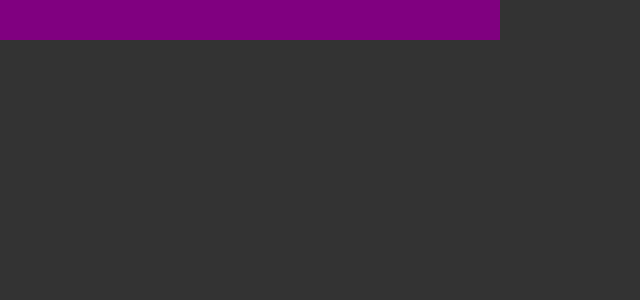
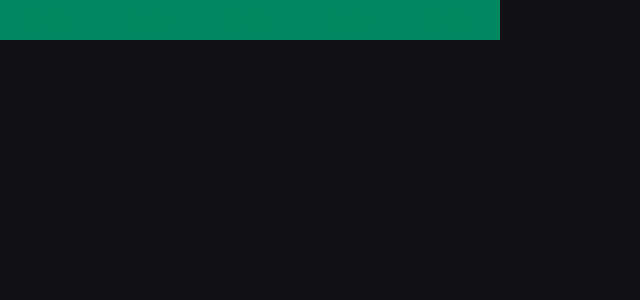
Before and after one commit to williamroger/ignite-reactjs-02-ignite-timer, a React (Vite) app: page / in a window 1280 px wide. Shown: the top 300 px of the page, without its empty margins (0-640 px from the left). Built offline with nearby package versions, Linux system fonts and the light colour scheme.

Commit message:
configurando cores e fontes da aplicação

```diff
--- a/index.html
+++ b/index.html
@@ -3,6 +3,12 @@
   <head>
     <meta charset="UTF-8" />
     <meta name="viewport" content="width=device-width, initial-scale=1.0" />
+    <link rel="preconnect" href="https://fonts.googleapis.com" />
+    <link rel="preconnect" href="https://fonts.gstatic.com" crossorigin />
+
+    <link href="https://fonts.googleapis.com/css2?family=Roboto+Mono:wght@700&family=Roboto:wght@400;700&display=swap"
+      rel="stylesheet" />
+
     <title>Ignite Timer</title>
   </head>
   <body>
--- a/src/components/Button.styles.ts
+++ b/src/components/Button.styles.ts
@@ -12,6 +12,6 @@
   border: none;
   cursor: pointer;
 
-  background-color: ${props => props.theme.primary};
-  color: ${props => props.theme.primary};
+  background-color: ${props => props.theme["green-500"]};
+  color: ${props => props.theme["green-500"]};
 `;
--- a/src/styles/global.ts
+++ b/src/styles/global.ts
@@ -7,8 +7,19 @@
     box-sizing: border-box;
   }
 
+  :focus {
+    outline: 0;
+    box-shadow: 0 0 0 2px ${props => props.theme['green-500']};
+  }
+
   body {
-    background-color: #333;
-    color: #FFF;
+    background-color: ${props => props.theme['gray-900']};
+    color: ${props => props.theme['gray-300']};
+  }
+
+  body, input, button, textarea {
+    font-family: 'Roboto', sans-serif;
+    font-weight: 400;
+    font-size: 1rem;
   }
 `;
--- a/src/styles/themes/default.ts
+++ b/src/styles/themes/default.ts
@@ -1,5 +1,21 @@
 export const defaultTheme = {
-  primary: 'purple',
-  secondary: 'orange',
-  white: '#fff',
+  white: '#FFF',
+
+  'gray-100': '#E1E1E6',
+  'gray-300': '#C4C4CC',
+  'gray-400': '#8D8D99',
+  'gray-500': '#7C7C8A',
+  'gray-600': '#323238',
+  'gray-700': '#29292E',
+  'gray-800': '#202024',
+  'gray-900': '#121214',
+
+  'green-300': '#00B37E',
+  'green-500': '#00875F',
+  'green-700': '#015F43',
+
+  'red-500': '#AB222E',
+  'red-700': '#7A1921',
+
+  'yellow-500': '#FBA94C',
 }
```
